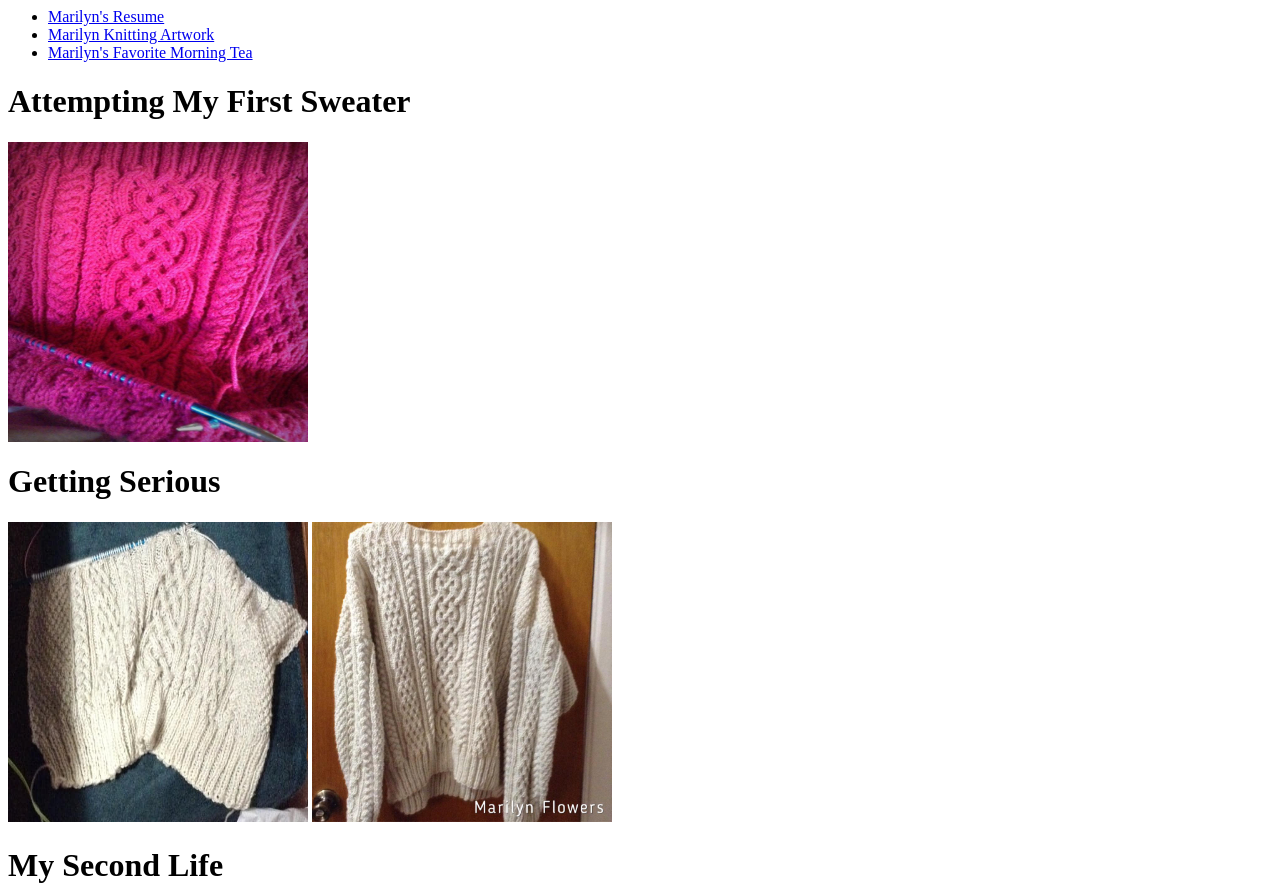
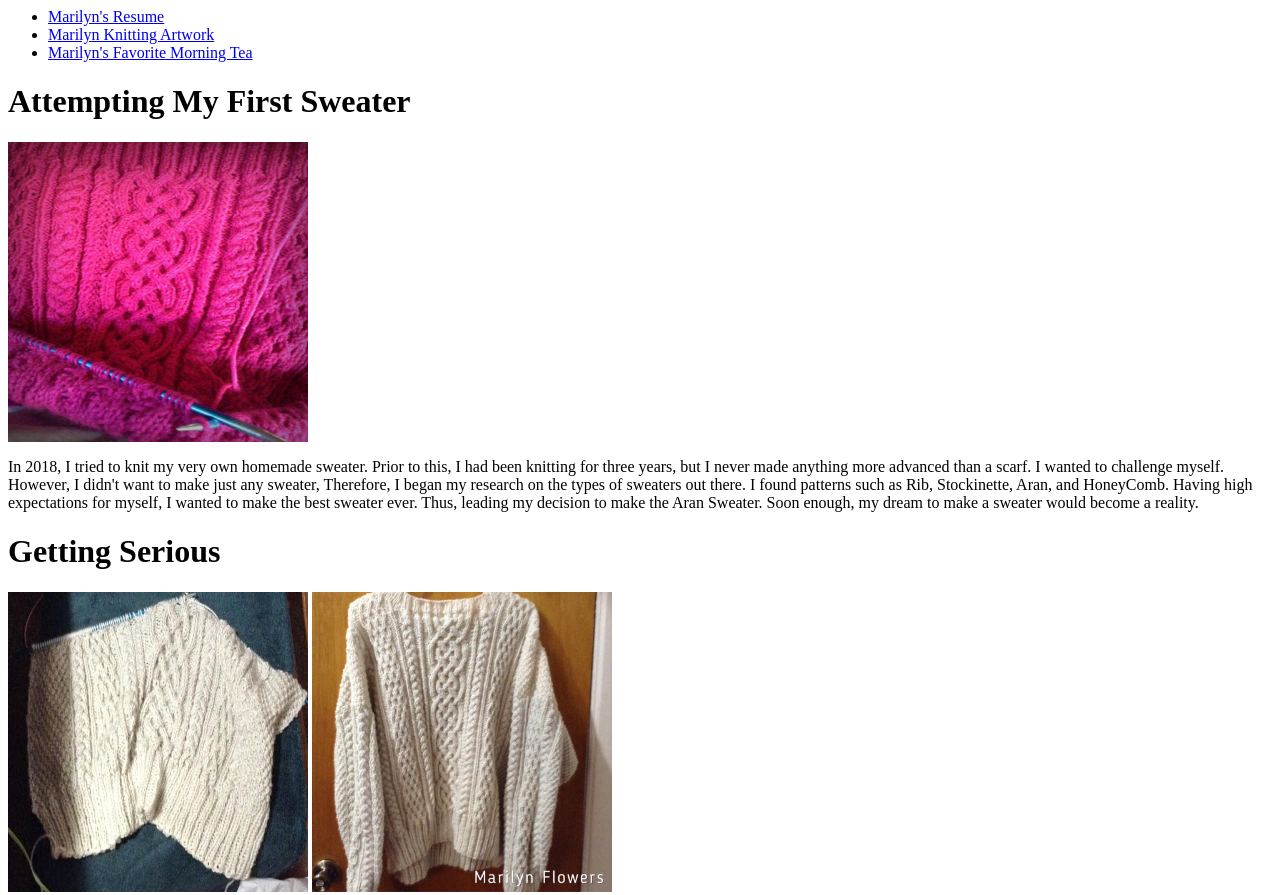
Before and after one commit to mflowers1395/project1, a plain HTML site: page page1.html in a window 1280 px wide. Shown: the top 895 px of the page. Drawn offline with Linux system fonts and the light colour scheme.

Commit message:
Update page1.html

```diff
--- a/page1.html
+++ b/page1.html
@@ -11,6 +11,7 @@
 
 <h1> Attempting My First Sweater </h1>
 <img src="First Sweater.jpg" alt="First Sweater" height="300" width="300">
+  <p> In 2018, I tried to knit my very own homemade sweater.  Prior to this, I had been knitting for three years, but I never made anything more advanced than a scarf. I wanted to challenge myself.  However, I didn't want to make just any sweater, Therefore, I began my research on the types of sweaters out there. I found patterns such as Rib, Stockinette, Aran, and HoneyComb. Having high expectations for myself, I wanted to make the best sweater ever. Thus, leading my decision to make the Aran Sweater. Soon enough, my dream to make a sweater would become a reality. </p>
 
   <h1> Getting Serious </h1>
   <img src="Second Sweater.jpg" alt="Second Sweater" height="300" width="300">
```
